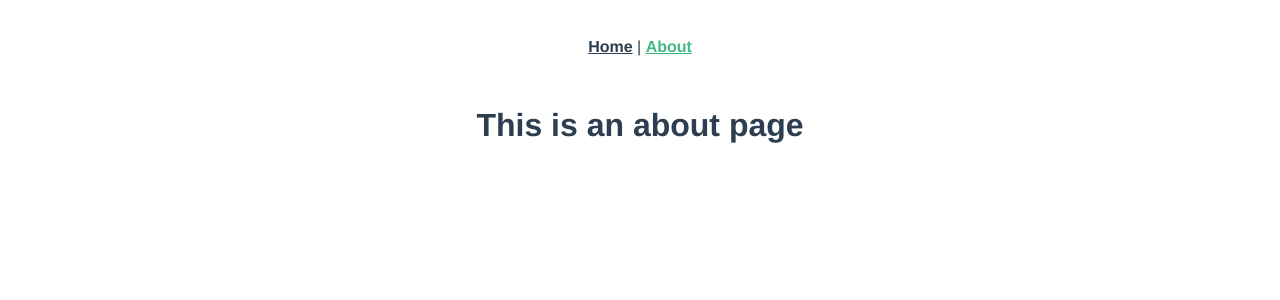
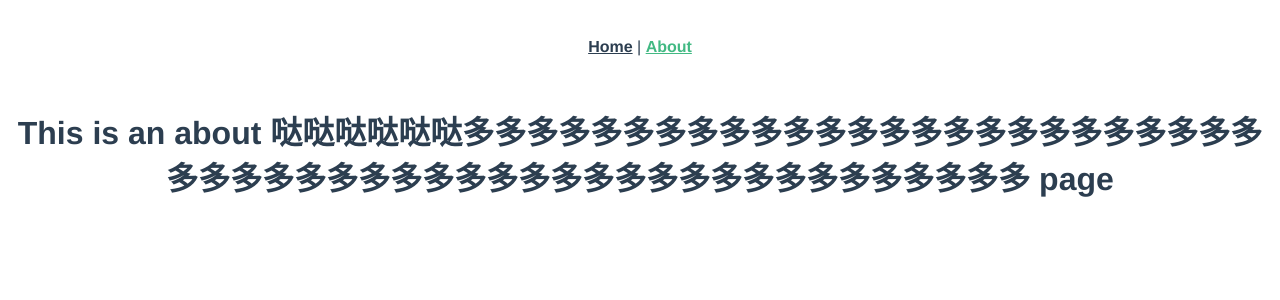
Before and after one commit to zhaoxin311/html5-css3-example, a Vue app: page /about in a window 1280 px wide. Shown: the top 300 px of the page. Built offline with nearby package versions, Linux system fonts and the light colour scheme.

Commit message:
第一次提交

```diff
--- a/src/views/About.vue
+++ b/src/views/About.vue
@@ -1,5 +1,9 @@
 <template>
   <div class="about">
-    <h1>This is an about page</h1>
+    <h1>
+      This is an about
+      哒哒哒哒哒哒多多多多多多多多多多多多多多多多多多多多多多多多多多多多多多多多多多多多多多多多多多多多多多多多多多多多
+      page
+    </h1>
   </div>
 </template>
```
